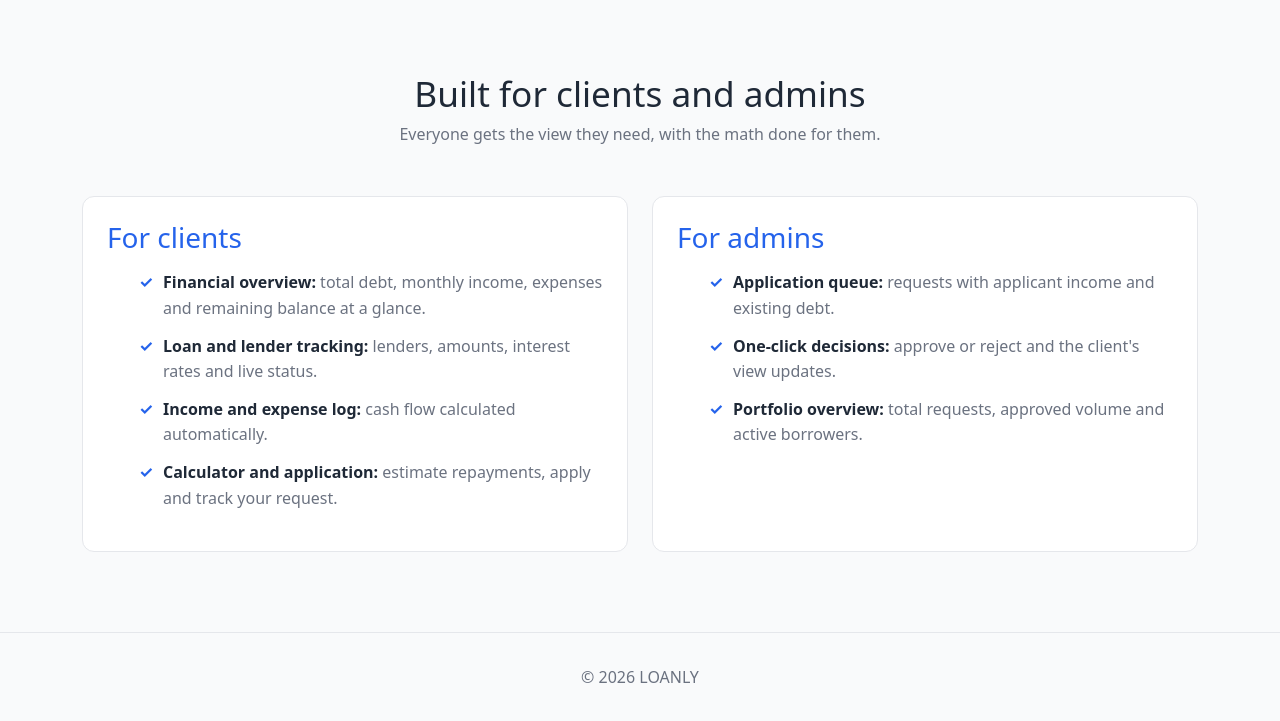
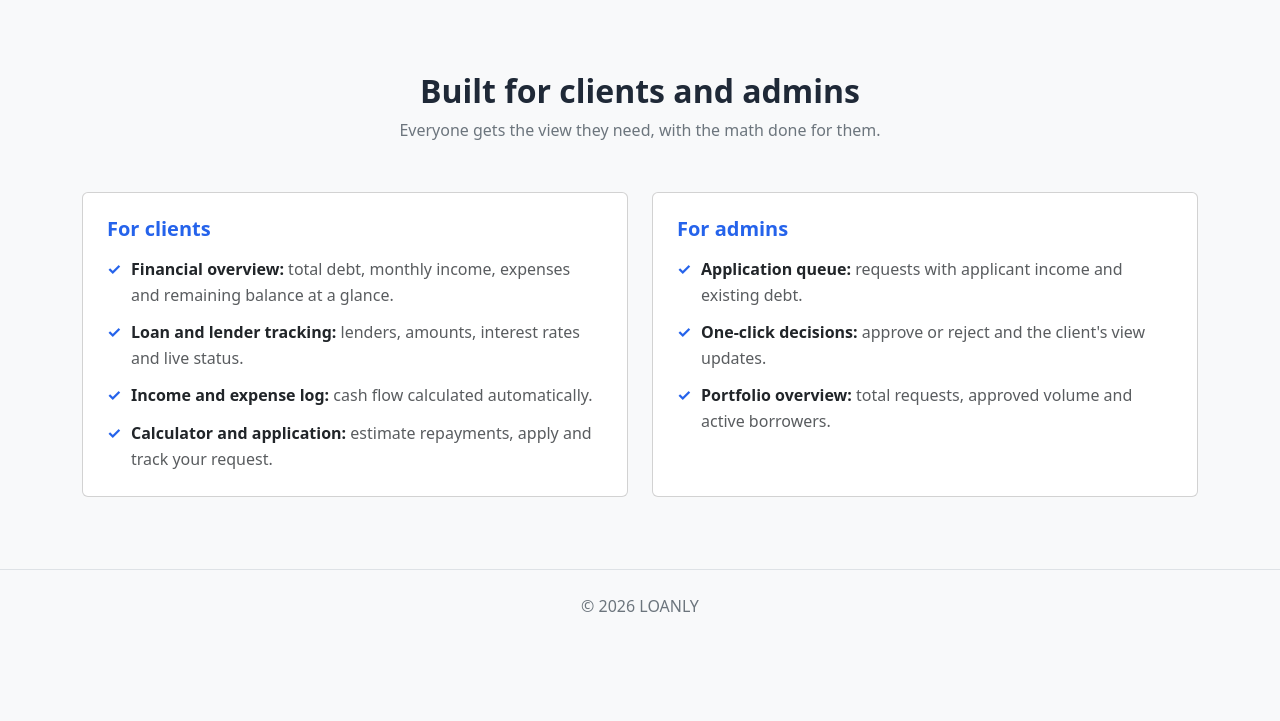
Before and after one commit to HamzaAkarid/Loanly, a plain HTML site: page frontend/index.html in a window 1280 px wide. Shown: the part 1583-2304 px from the top of the page. After the commit the page ends 2227 px from the top, so only its background shows below. Drawn offline with nearby package versions, Linux system fonts and the light colour scheme.

Commit message:
Use Bootstrap cards for features and footer

```diff
--- a/frontend/css/styles.css
+++ b/frontend/css/styles.css
@@ -48,6 +48,12 @@
   }
 }
 
+/* Feature check lists */
+.check-list { display: flex; flex-direction: column; gap: 0.75rem; }
+.check-list li { color: var(--bs-secondary-color); padding-left: 1.5rem; position: relative; }
+.check-list li::before { content: "\2713"; position: absolute; left: 0; color: var(--brand); font-weight: 700; }
+.check-list strong { color: var(--bs-body-color); }
+
 :root {
   --primary: #2563eb;
   --primary-dark: #1d4ed8;
@@ -63,29 +69,3 @@ body {
   background: var(--bg);
   line-height: 1.6;
 }
-
-/* Section headings */
-.section-title { text-align: center; font-size: clamp(1.6rem, 4vw, 2.2rem); margin-bottom: 0.5rem; }
-.section-subtitle { text-align: center; color: var(--muted); margin-bottom: 3rem; }
-
-/* Features */
-.features-section { padding-bottom: 5rem; }
-.features {
-  display: grid;
-  grid-template-columns: repeat(auto-fit, minmax(280px, 1fr));
-  gap: 1.5rem;
-}
-.card {
-  background: var(--white);
-  padding: 1.5rem;
-  border-radius: 12px;
-  border: 1px solid #e5e7eb;
-}
-.card h3 { margin-bottom: 1rem; color: var(--primary); }
-.card ul { list-style: none; display: flex; flex-direction: column; gap: 0.75rem; }
-.card li { color: var(--muted); padding-left: 1.5rem; position: relative; }
-.card li::before { content: "✓"; position: absolute; left: 0; color: var(--primary); font-weight: 700; }
-.card li strong { color: var(--text); }
-
-/* Footer */
-.footer { text-align: center; padding: 2rem 0; color: var(--muted); border-top: 1px solid #e5e7eb; }
--- a/frontend/index.html
+++ b/frontend/index.html
@@ -12,7 +12,7 @@
   />
   <link rel="stylesheet" href="css/styles.css" />
 </head>
-<body>
+<body class="bg-light">
   <header>
     <nav class="navbar navbar-expand-md bg-white border-bottom">
       <div class="container">
@@ -149,23 +149,29 @@
       </div>
     </section>
 
-    <section id="features" class="features-section">
-      <div class="container">
-        <h2 class="section-title">Built for clients and admins</h2>
-        <p class="section-subtitle">Everyone gets the view they need, with the math done for them.</p>
-        <div class="features">
-          <div class="card">
-            <h3>For clients</h3>
-            <ul>
+    <section id="features" class="pb-5">
+      <div class="container pb-md-4">
+        <h2 class="text-center fw-bold mb-2">Built for clients and admins</h2>
+        <p class="text-center text-secondary mb-5">Everyone gets the view they need, with the math done for them.</p>
+        <div class="row g-4">
+          <div class="col-md-6">
+            <div class="card h-100">
+              <div class="card-body p-4">
+                <h3 class="h5 fw-bold text-primary mb-3">For clients</h3>
+                <ul class="check-list list-unstyled mb-0">
                   <li><strong>Financial overview:</strong> total debt, monthly income, expenses and remaining balance at a glance.</li>
                   <li><strong>Loan and lender tracking:</strong> lenders, amounts, interest rates and live status.</li>
                   <li><strong>Income and expense log:</strong> cash flow calculated automatically.</li>
                   <li><strong>Calculator and application:</strong> estimate repayments, apply and track your request.</li>
                 </ul>
               </div>
-          <div class="card">
-            <h3>For admins</h3>
-            <ul>
+            </div>
+          </div>
+          <div class="col-md-6">
+            <div class="card h-100">
+              <div class="card-body p-4">
+                <h3 class="h5 fw-bold text-primary mb-3">For admins</h3>
+                <ul class="check-list list-unstyled mb-0">
                   <li><strong>Application queue:</strong> requests with applicant income and existing debt.</li>
                   <li><strong>One-click decisions:</strong> approve or reject and the client's view updates.</li>
                   <li><strong>Portfolio overview:</strong> total requests, approved volume and active borrowers.</li>
@@ -173,12 +179,14 @@
               </div>
             </div>
           </div>
+        </div>
+      </div>
     </section>
   </main>
 
-  <footer id="contact" class="footer">
+  <footer id="contact" class="border-top py-4 text-center text-secondary">
     <div class="container">
-      <p>&copy; <span id="year"></span> LOANLY</p>
+      <p class="mb-0">&copy; <span id="year"></span> LOANLY</p>
     </div>
   </footer>
 
```
Lines whose indentation alone changed are shown as unchanged.
